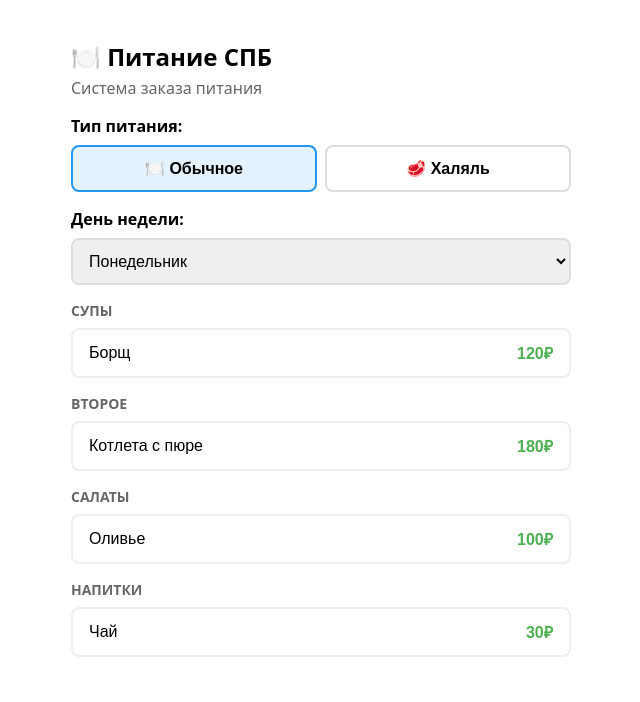
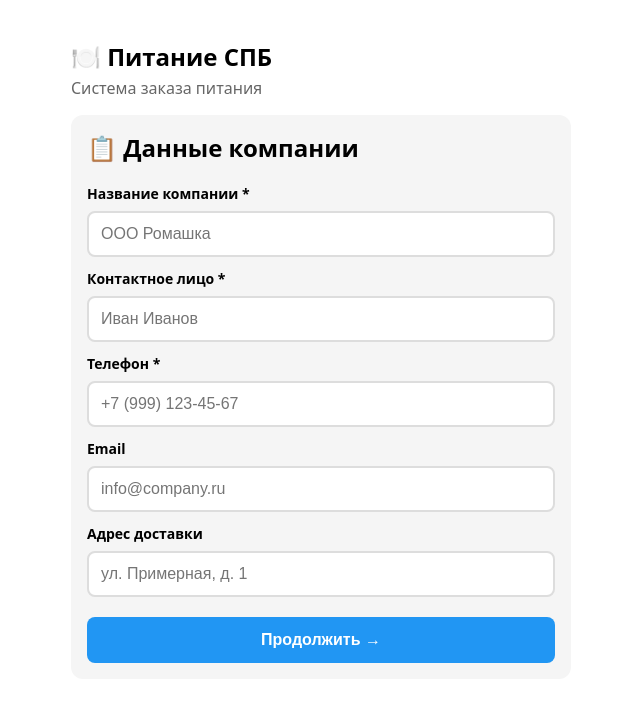
Before and after one commit to nj7wrr4fz5-cloud/food-production, a React (Vite) app: page / in a window 1280 px wide. Shown: the top 702 px of the page, without its empty margins (319-959 px from the left). Built offline with nearby package versions, Linux system fonts and the light colour scheme.

Commit message:
Добавляю карточку клиента: компания, контакт, телефон, email, адрес. + опция 'без свинины' для смешанного состава

```diff
--- a/src/App.jsx
+++ b/src/App.jsx
@@ -86,11 +86,38 @@ const SAMPLE_MENU = {
   }
 }
 
+const inputStyle = {
+  width: '100%',
+  padding: '12px',
+  fontSize: 16,
+  borderRadius: 8,
+  border: '2px solid #ddd',
+  marginBottom: 12,
+  boxSizing: 'border-box'
+}
+
+const labelStyle = {
+  fontWeight: 'bold',
+  display: 'block',
+  marginBottom: 8,
+  fontSize: 14
+}
+
 function App() {
+  const [step, setStep] = useState(1) // 1: клиент, 2: меню
   const [foodType, setFoodType] = useState('regular')
   const [day, setDay] = useState('monday')
   const [selectedDishes, setSelectedDishes] = useState([])
-  const [loading] = useState(false)
+  const [mixedStaff, setMixedStaff] = useState(false)
+
+  // Данные клиента
+  const [client, setClient] = useState({
+    company: '',
+    contact: '',
+    phone: '',
+    email: '',
+    address: ''
+  })
 
   const menu = SAMPLE_MENU[foodType][day] || []
   const total = selectedDishes.reduce((sum, d) => sum + d.price, 0)
@@ -113,10 +140,112 @@ function App() {
     return acc
   }, {})
 
+  const handleClientSubmit = (e) => {
+    e.preventDefault()
+    if (client.company && client.contact && client.phone) {
+      setStep(2)
+    }
+  }
+
   return (
     <div style={{ padding: 16, maxWidth: 500, margin: '0 auto', fontFamily: 'system-ui, sans-serif' }}>
       <h1 style={{ fontSize: 24, marginBottom: 4 }}>🍽️ Питание СПБ</h1>
       <p style={{ color: '#666', marginTop: 0 }}>Система заказа питания</p>
+
+      {/* ШАГ 1: Карточка клиента */}
+      {step === 1 && (
+        <div style={{ background: '#f5f5f5', padding: 16, borderRadius: 12, marginTop: 16 }}>
+          <h2 style={{ marginTop: 0 }}>📋 Данные компании</h2>
+          <form onSubmit={handleClientSubmit}>
+            <label style={labelStyle}>Название компании *</label>
+            <input
+              type="text"
+              placeholder="ООО Ромашка"
+              value={client.company}
+              onChange={(e) => setClient({...client, company: e.target.value})}
+              style={inputStyle}
+              required
+            />
+
+            <label style={labelStyle}>Контактное лицо *</label>
+            <input
+              type="text"
+              placeholder="Иван Иванов"
+              value={client.contact}
+              onChange={(e) => setClient({...client, contact: e.target.value})}
+              style={inputStyle}
+              required
+            />
+
+            <label style={labelStyle}>Телефон *</label>
+            <input
+              type="tel"
+              placeholder="+7 (999) 123-45-67"
+              value={client.phone}
+              onChange={(e) => setClient({...client, phone: e.target.value})}
+              style={inputStyle}
+              required
+            />
+
+            <label style={labelStyle}>Email</label>
+            <input
+              type="email"
+              placeholder="info@company.ru"
+              value={client.email}
+              onChange={(e) => setClient({...client, email: e.target.value})}
+              style={inputStyle}
+            />
+
+            <label style={labelStyle}>Адрес доставки</label>
+            <input
+              type="text"
+              placeholder="ул. Примерная, д. 1"
+              value={client.address}
+              onChange={(e) => setClient({...client, address: e.target.value})}
+              style={inputStyle}
+            />
+
+            <button type="submit" style={{
+              width: '100%',
+              background: '#2196F3',
+              color: '#fff',
+              border: 'none',
+              padding: '14px',
+              borderRadius: 8,
+              fontSize: 16,
+              fontWeight: 'bold',
+              cursor: 'pointer',
+              marginTop: 8
+            }}>
+              Продолжить →
+            </button>
+          </form>
+        </div>
+      )}
+
+      {/* ШАГ 2: Выбор меню */}
+      {step === 2 && (
+        <>
+          <div style={{
+            background: '#E3F2FD',
+            padding: 12,
+            borderRadius: 8,
+            marginBottom: 16,
+            display: 'flex',
+            justifyContent: 'space-between',
+            alignItems: 'center'
+          }}>
+            <div>
+              <div style={{ fontWeight: 'bold' }}>{client.company}</div>
+              <div style={{ fontSize: 14, color: '#666' }}>{client.contact} • {client.phone}</div>
+            </div>
+            <button
+              onClick={() => setStep(1)}
+              style={{ background: 'none', border: 'none', color: '#2196F3', cursor: 'pointer', fontSize: 14 }}
+            >
+              Изменить
+            </button>
+          </div>
 
           {/* Выбор типа питания */}
           <div style={{ marginBottom: 16 }}>
@@ -143,6 +272,21 @@ function App() {
             </div>
           </div>
 
+          {/* Смешанный состав */}
+          {foodType === 'regular' && (
+            <div style={{ marginBottom: 16, background: '#FFF3E0', padding: 12, borderRadius: 8 }}>
+              <label style={{ display: 'flex', alignItems: 'center', cursor: 'pointer' }}>
+                <input
+                  type="checkbox"
+                  checked={mixedStaff}
+                  onChange={(e) => setMixedStaff(e.target.checked)}
+                  style={{ width: 20, height: 20, marginRight: 10 }}
+                />
+                <span style={{ fontSize: 14 }}>В заказе есть сотрудники, которым нужно <b>без свинины</b></span>
+              </label>
+            </div>
+          )}
+
           {/* Выбор дня */}
           <div style={{ marginBottom: 16 }}>
             <label style={{ fontWeight: 'bold', display: 'block', marginBottom: 8 }}>День недели:</label>
@@ -164,10 +308,6 @@ function App() {
           </div>
 
           {/* Меню */}
-      {loading ? (
-        <div style={{ padding: 40, textAlign: 'center' }}>Загрузка...</div>
-      ) : (
-        <div>
           {Object.entries(groupedMenu).map(([category, dishes]) => (
             <div key={category} style={{ marginBottom: 16 }}>
               <h3 style={{ fontSize: 14, color: '#666', marginBottom: 8, textTransform: 'uppercase' }}>
@@ -198,8 +338,6 @@ function App() {
               </div>
             </div>
           ))}
-        </div>
-      )}
 
           {/* Корзина */}
           {selectedDishes.length > 0 && (
@@ -216,6 +354,7 @@ function App() {
               <div style={{ maxWidth: 500, margin: '0 auto' }}>
                 <div style={{ marginBottom: 8, fontSize: 14, color: '#666' }}>
                   Выбрано: {selectedDishes.length} блюд
+                  {mixedStaff && <span style={{ color: '#FF9800', marginLeft: 8 }}>⚠️ Без свинины</span>}
                 </div>
                 <div style={{ display: 'flex', justifyContent: 'space-between', alignItems: 'center' }}>
                   <span style={{ fontSize: 20, fontWeight: 'bold' }}>Итого: {total}₽</span>
@@ -236,7 +375,9 @@ function App() {
             </div>
           )}
 
-      <div style={{ height: 80 }} />
+          <div style={{ height: 100 }} />
+        </>
+      )}
     </div>
   )
 }
```
Lines whose indentation alone changed are shown as unchanged.
